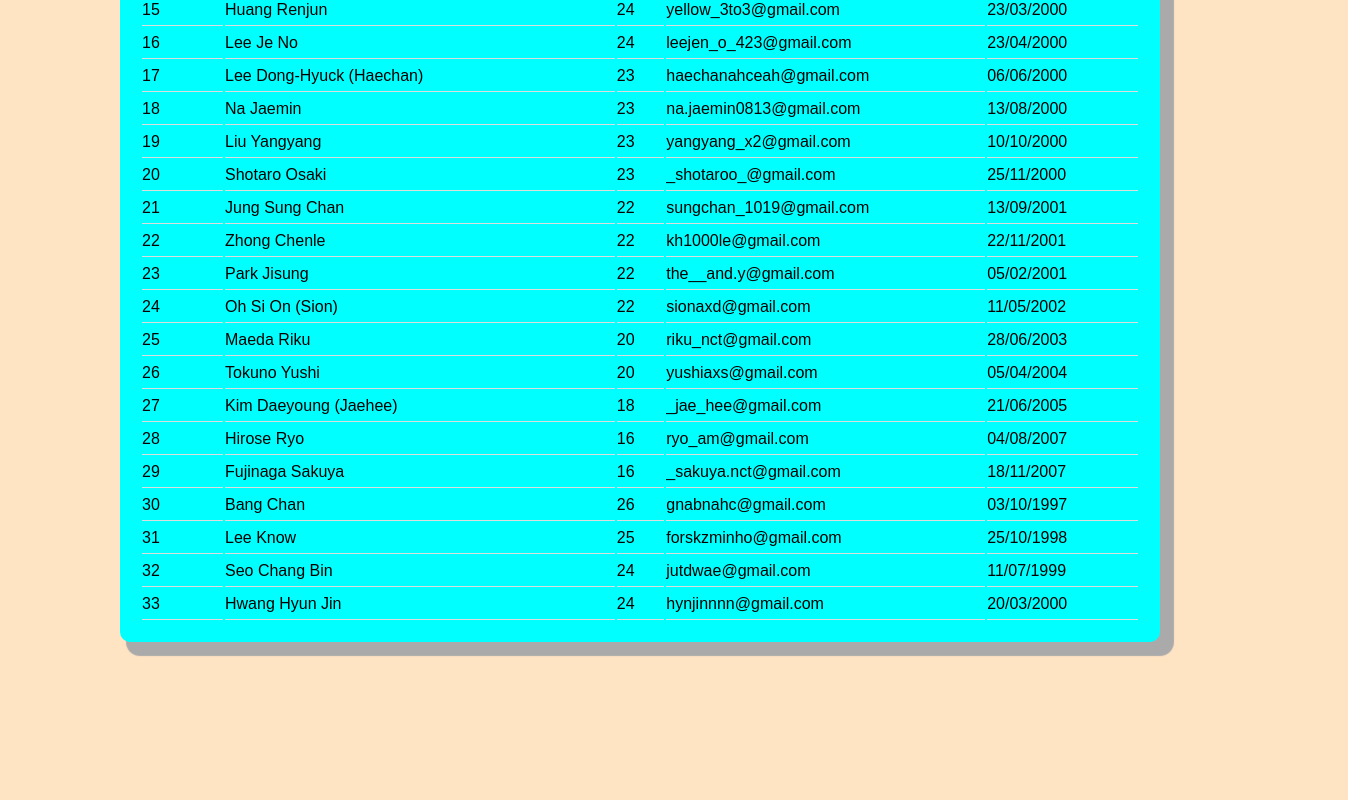
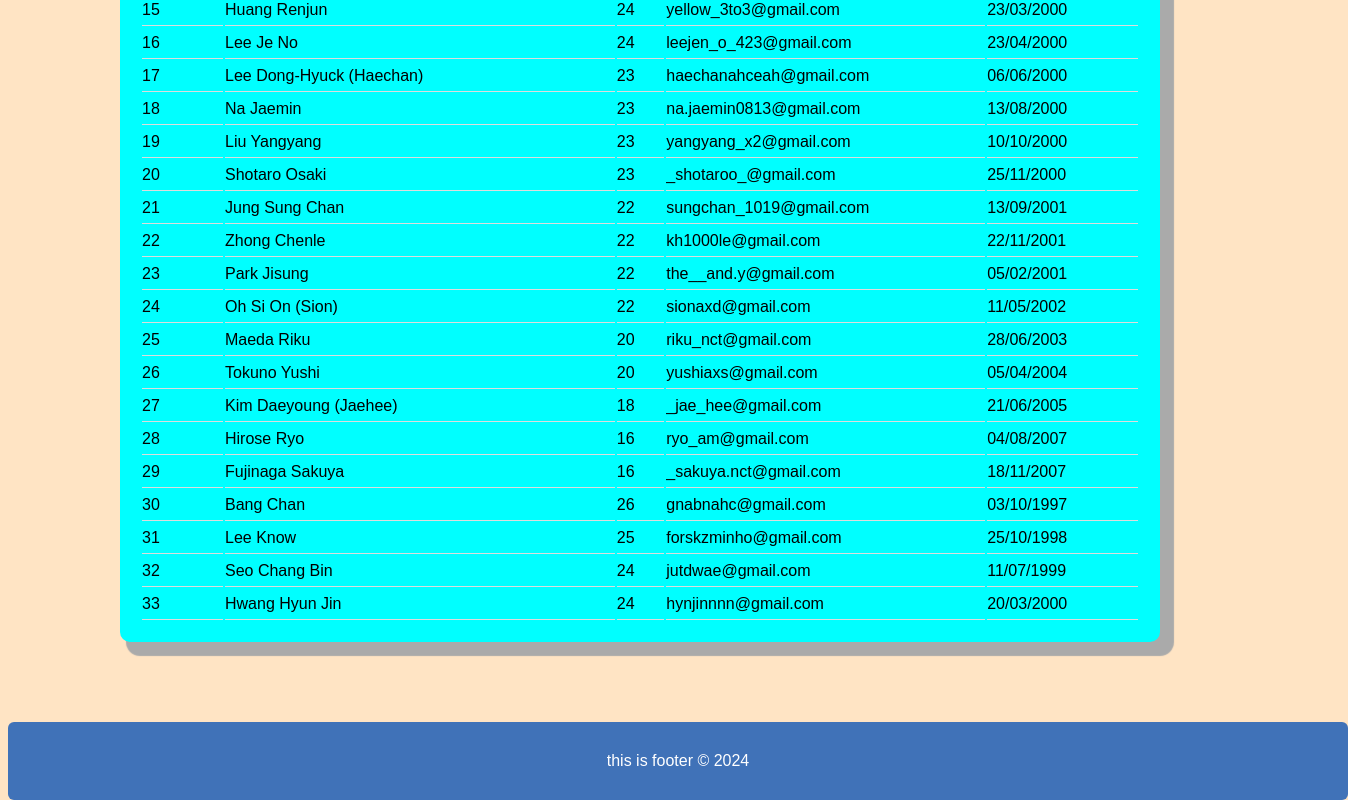
Before and after one commit to adilaa23/latihan-git-vsc, a plain HTML site: page index.html in a window 1280 px wide. Shown: the part 665-1465 px from the top of the page, 1348 px wide, since content can reach past the window. Before the commit the page ends 1337 px from the top, so only its background shows below. Drawn offline with Linux system fonts and the light colour scheme.

Commit message:
add new footer

```diff
--- a/index.html
+++ b/index.html
@@ -60,6 +60,17 @@
         tr:hover{
             background: burlywood;
             transition: 1s;
+        }
+
+        footer{
+            background: #4072b8;
+            color: white;
+            padding: 30px;
+            margin-top: 50px;
+            border-radius: 6px;
+            text-align: center;
+            position: absolute;
+            width: 100%;
         }
     </style>
 </head>
@@ -312,5 +323,9 @@
             </tbody>
         </table>
     </div>
+
+    <footer>
+        this is footer &copy; 2024
+    </footer>
 </body>
 </html>
```
